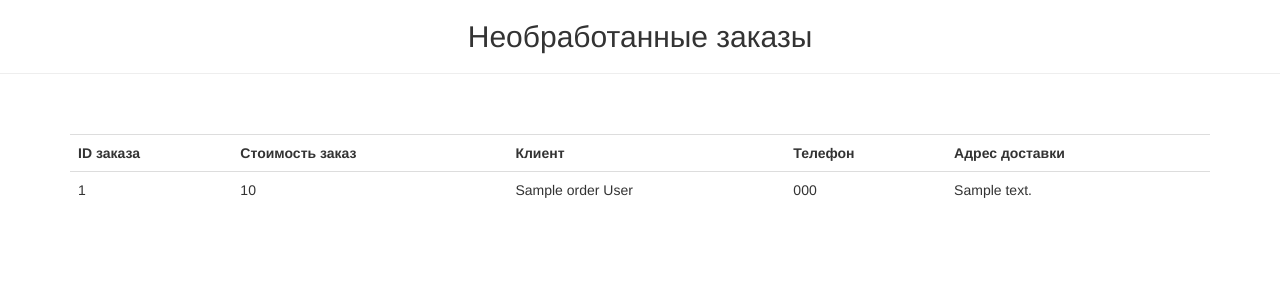
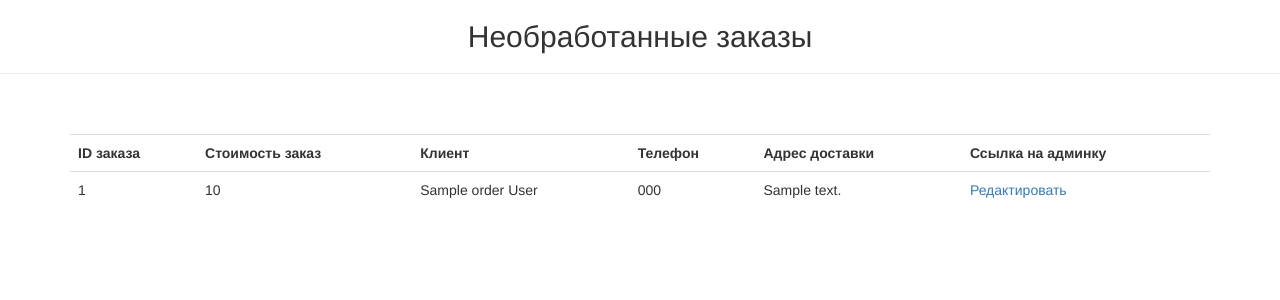
Before and after one commit to Kilsik/star-burger, a Django app: page /manager/orders/ in a window 1280 px wide. Shown: the part 52-352 px from the top of the page. Run offline with Django 3.2, Linux system fonts and the light colour scheme; a user stored in the database is signed in; tables that the repository leaves empty hold one stand-in row (values such as "Sample post"); parts of the project's set-up code (start-up, migrations or seed data) failed here and were passed over; some libraries are stand-ins or nearby versions.

Commit message:
Add links to edit orders

```diff
--- a/foodcartapp/views.py
+++ b/foodcartapp/views.py
@@ -4,11 +4,7 @@ import phonenumbers
 from django.db import transaction
 from django.http import JsonResponse
 from django.templatetags.static import static
-# from django.core.exceptions import ObjectDoesNotExist
-# from phonenumber_field.phonenumber import PhoneNumber
-# from rest_framework.renderers import JSONRenderer
 from rest_framework.decorators import api_view
-# from rest_framework import status
 from rest_framework.response import Response
 from rest_framework.serializers import ValidationError
 
@@ -148,5 +144,4 @@ def register_order(request):
                 quantity=quantity,
                 cost=order_product.price * quantity,
             )
-    # content = JSONRenderer().render(serializer.data)
     return Response(serializer.data)
--- a/restaurateur/templates/order_items.html
+++ b/restaurateur/templates/order_items.html
@@ -1,4 +1,5 @@
 {% extends 'base_restaurateur_page.html' %}
+{% load admin_urls %}
 
 {% block title %}Необработанные заказы | Star Burger{% endblock %}
 
@@ -18,6 +19,7 @@
       <th>Клиент</th>
       <th>Телефон</th>
       <th>Адрес доставки</th>
+      <th>Ссылка на админку</th>
     </tr>
 
     {% for item in order_items %}
@@ -27,6 +29,7 @@
         <td>{{ item.client }}</td>
         <td>{{ item.phone }}</td>
         <td>{{ item.address }}</td>
+        <td><a href={% url "admin:foodcartapp_order_change" object_id=item.id %}>Редактировать</a></td>
       </tr>
     {% endfor %}
    </table>
--- a/restaurateur/views.py
+++ b/restaurateur/views.py
@@ -1,7 +1,7 @@
 from django import forms
 from django.shortcuts import redirect, render
 from django.views import View
-from django.urls import reverse_lazy
+from django.urls import reverse_lazy, reverse
 from django.contrib.auth.decorators import user_passes_test
 
 from django.contrib.auth import authenticate, login
```
